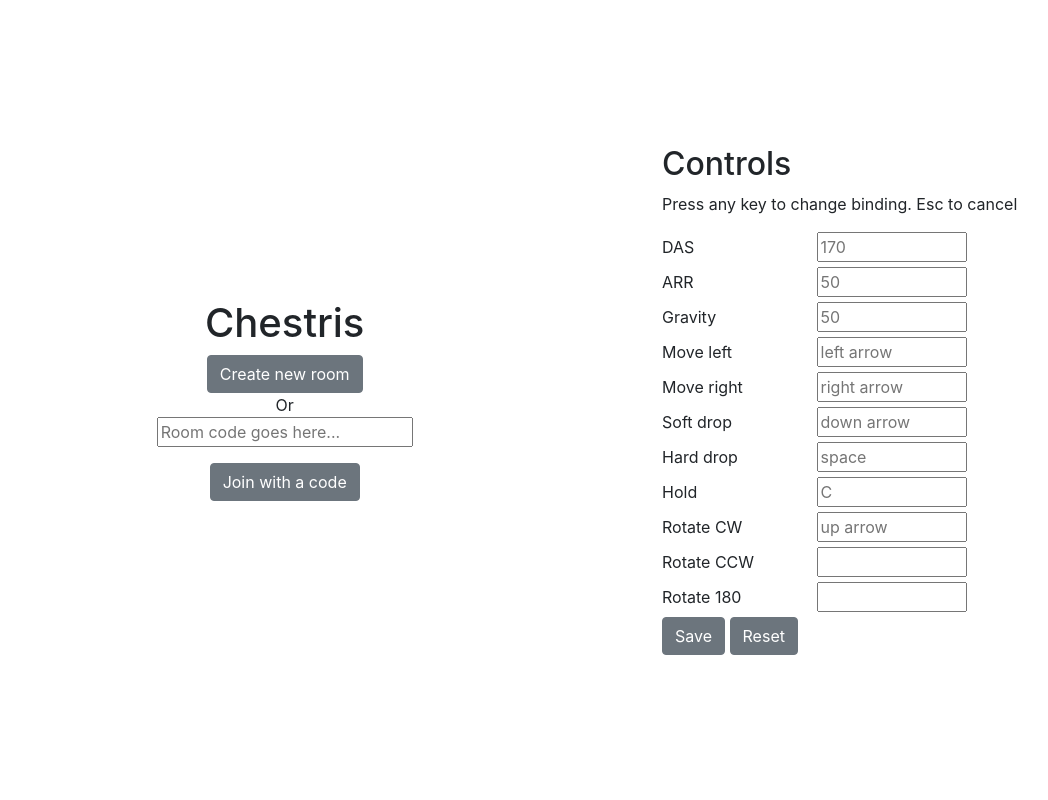
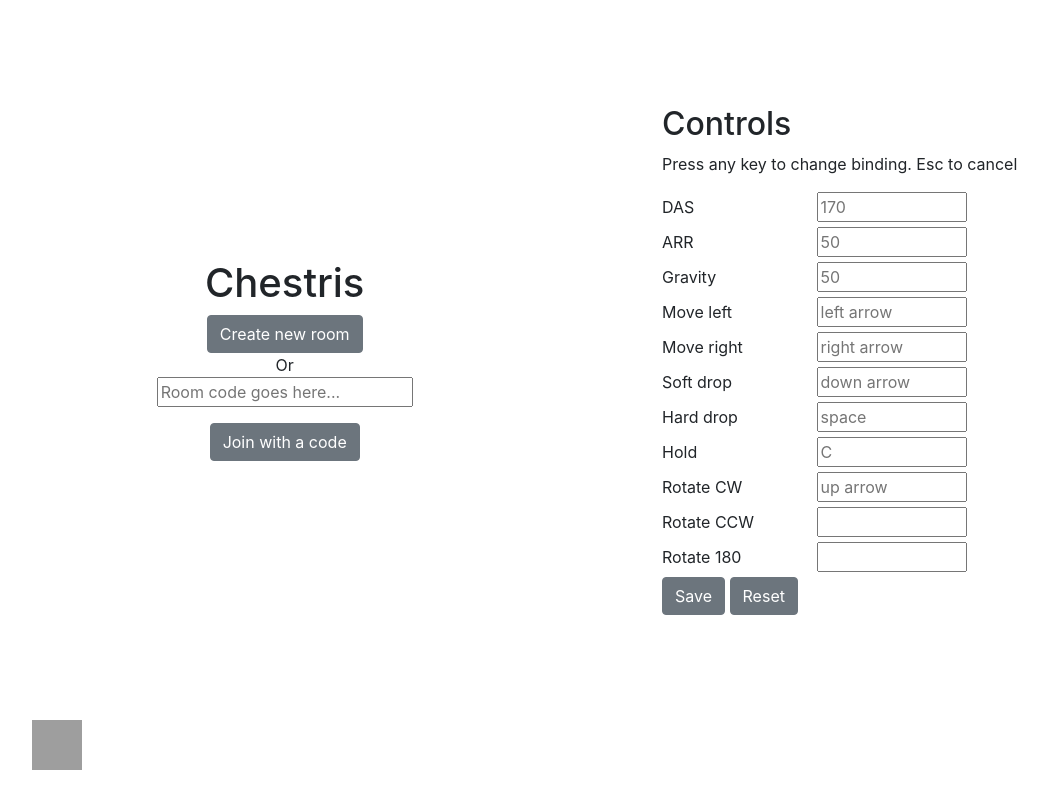
Before and after one commit to Ddoraaaaa/chestris, a plain HTML site: page client/index.html in a window 1280 px wide. Shown: the whole page, without its empty margins (53-1101 px from the left). Drawn offline with nearby package versions, Linux system fonts and the light colour scheme; grey boxes are pictures that could not be loaded.

Commit message:
added repo

```diff
--- a/client/index.html
+++ b/client/index.html
@@ -26,7 +26,7 @@
         <div class="container h-100">
 
             <!-- INITIAL SCREEN -->
-            <div id="initialScreen" class="d-flex align-items-center justify-content-around h-100">
+            <div id="initialScreen" class="d-flex align-items-center justify-content-around" style="height: 90vh;">
                 <div class="d-inline-block flex-column align-items-center text-center justify-content-center">
                         <h1>Chestris</h1>
                         <button type="submit" class="btn btn-secondary" id="newRoomButton">Create new room</button>
@@ -54,6 +54,7 @@
                     <button type="button" class="btn btn-secondary d-inline" onclick="dd.keymaps.resetKeys(dd.playerControls)">Reset</button>
                 </form>
             </div>
+            <a href="https://github.com/Ddoraaaaa/chestris"><img id="myname" src="https://github.githubassets.com/images/modules/logos_page/GitHub-Mark.png" style="width:50px;height:50px;"></a>
 
             <!-- GAME SCREEN -->
             <div id="gameScreen" class="h-100">
```
